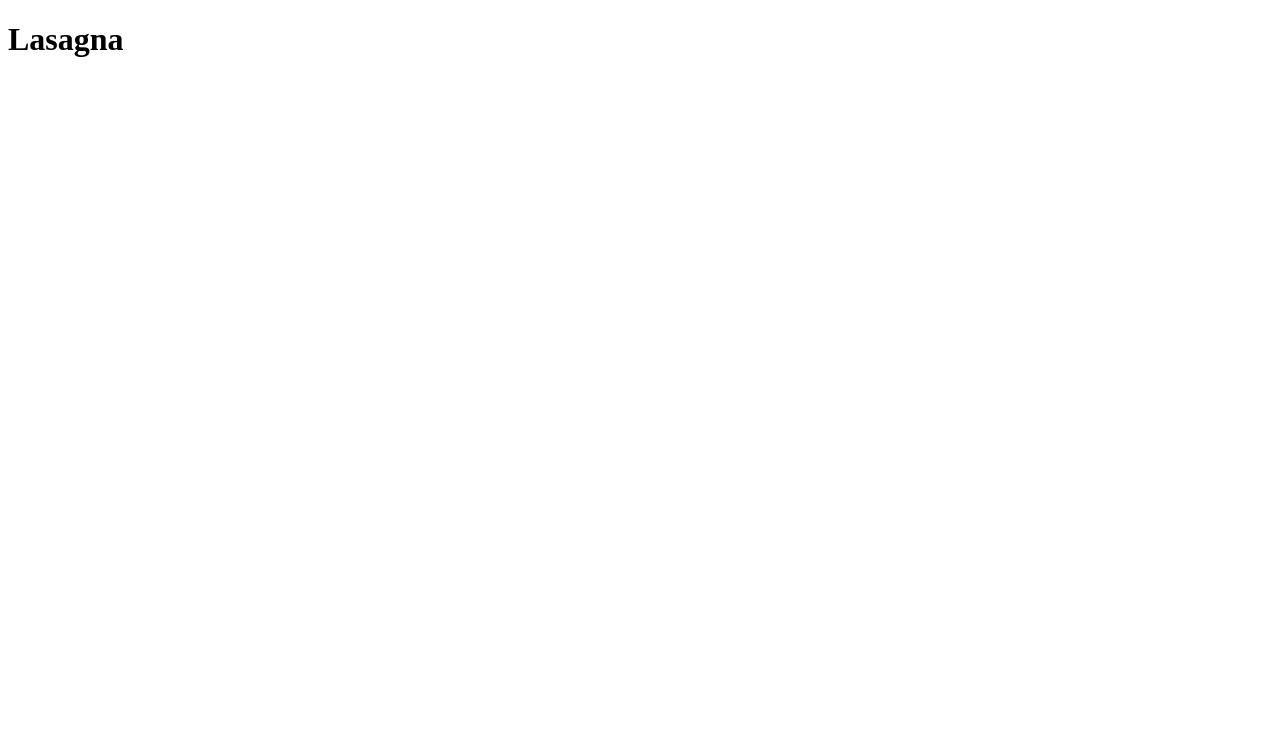
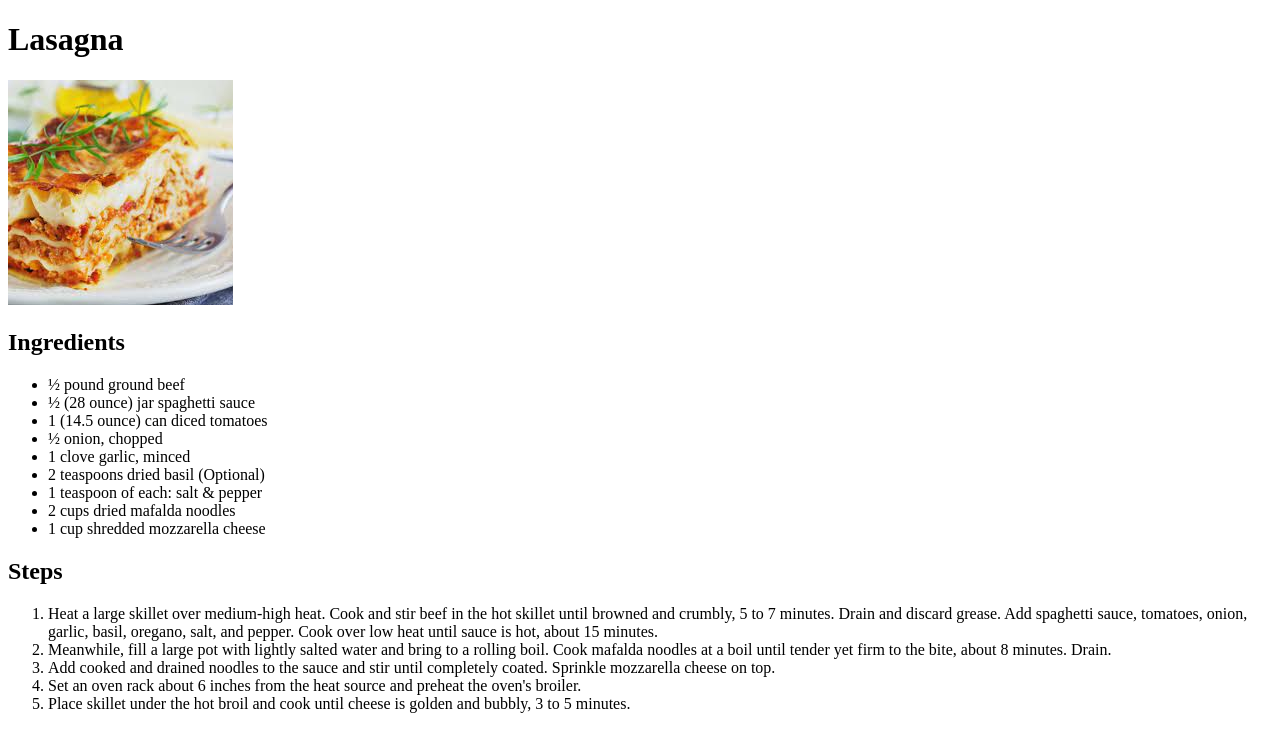
Before and after one commit to rburaksaritas/odin-recipes, a plain HTML site: page recipes/lasagna.html in a window 1280 px wide. Drawn offline with Linux system fonts and the light colour scheme.

Commit message:
Add content of the lasagna recipe
Added an image, unordered list of ingredients and an ordered list of
steps for the recipe of lasagna.

```diff
--- a/recipes/lasagna.html
+++ b/recipes/lasagna.html
@@ -8,5 +8,43 @@
 </head>
 <body>
     <h1>Lasagna</h1>
+    <img src="../images/lasagna.jpeg" alt="lasagna image">
+
+    <h2>Ingredients</h2>
+    <ul>
+        <li>½ pound ground beef</li>
+        <li>½ (28 ounce) jar spaghetti sauce</li>
+        <li>1 (14.5 ounce) can diced tomatoes</li>
+        <li>½ onion, chopped</li>
+        <li>1 clove garlic, minced</li>
+        <li>2 teaspoons dried basil (Optional)</li>
+        <li>1 teaspoon of each: salt & pepper</li>
+        <li>2 cups dried mafalda noodles</li>
+        <li>1 cup shredded mozzarella cheese</li>
+    </ul>
+
+    <h2>Steps</h2>
+    <ol>
+        <li>Heat a large skillet over medium-high heat.
+            Cook and stir beef in the hot skillet until
+            browned and crumbly, 5 to 7 minutes. Drain
+            and discard grease. Add spaghetti sauce,
+            tomatoes, onion, garlic, basil, oregano,
+            salt, and pepper. Cook over low heat until
+            sauce is hot, about 15 minutes.</li>
+        <li>Meanwhile, fill a large pot with lightly
+            salted water and bring to a rolling boil.
+            Cook mafalda noodles at a boil until
+            tender yet firm to the bite, about 8
+            minutes. Drain.</li>
+        <li>Add cooked and drained noodles to the sauce
+            and stir until completely coated. Sprinkle
+            mozzarella cheese on top.</li>
+        <li>Set an oven rack about 6 inches from the heat
+            source and preheat the oven's broiler.</li>
+        <li>Place skillet under the hot broil and cook
+            until cheese is golden and bubbly, 3 to 5
+            minutes.</li>
+    </ol>
 </body>
 </html>
```
Also changed, not shown: images/lasagna.jpeg (added).
